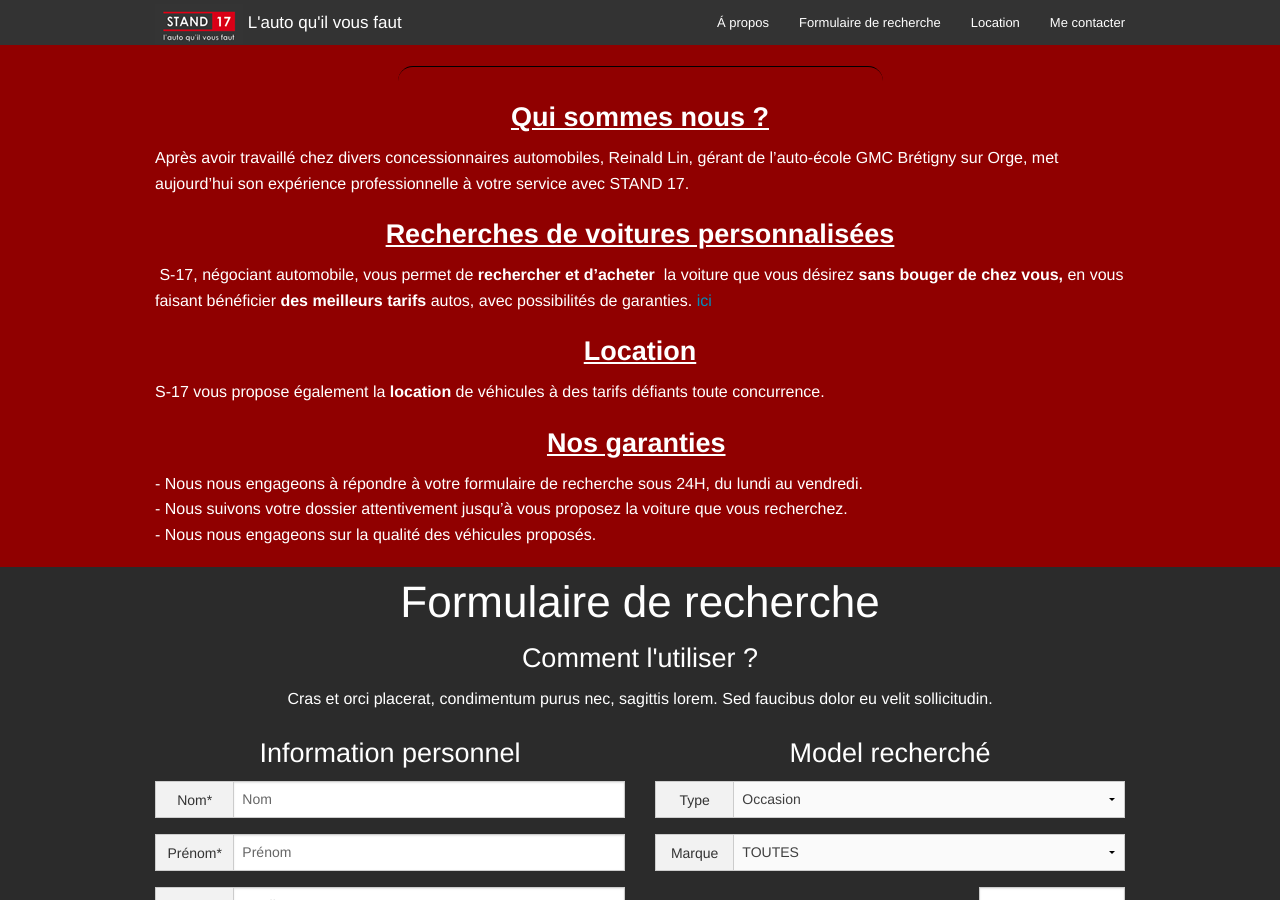
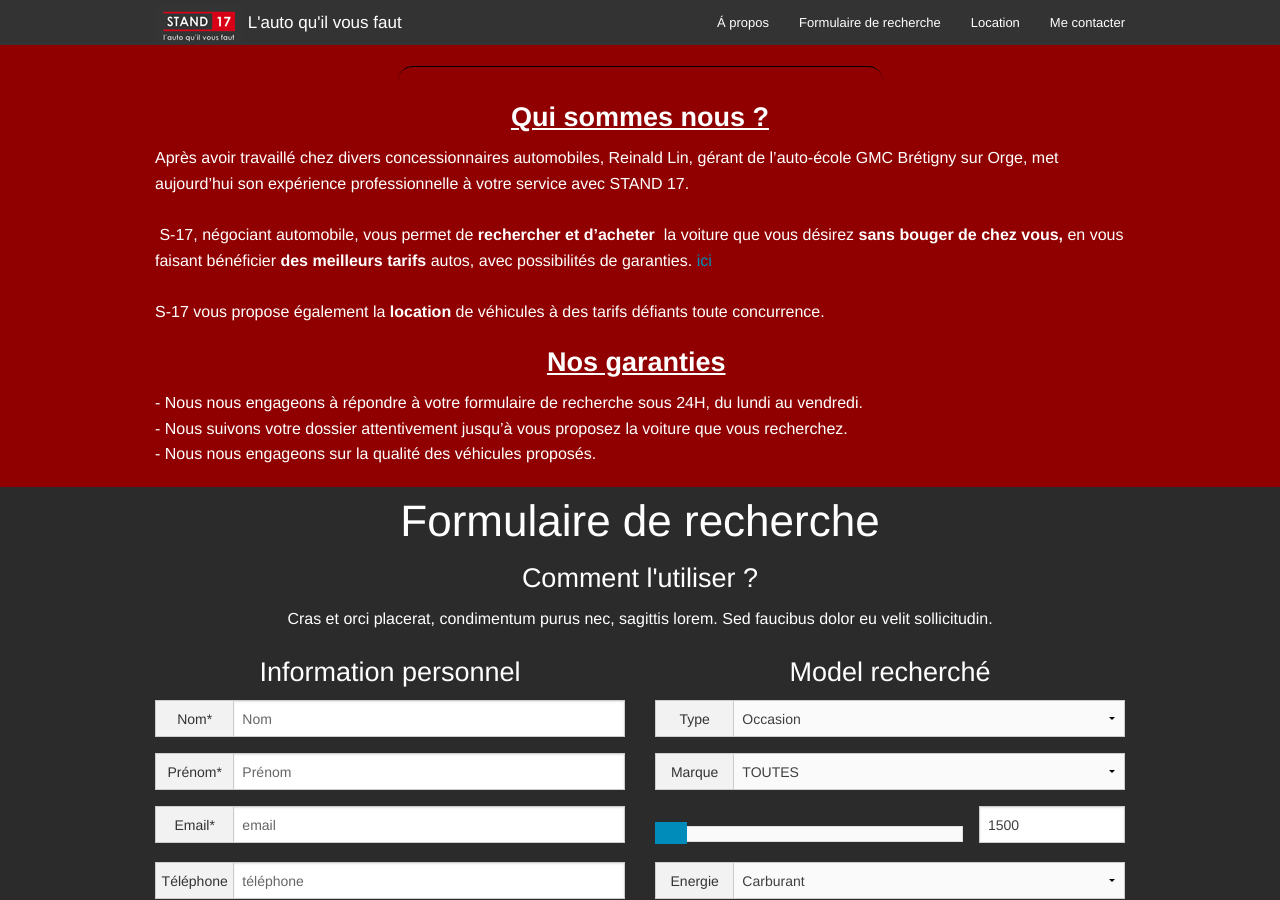
Before and after one commit to Thegeiger/S-17, a Jekyll site: the page built from index.html, in a window 1280 px wide and 900 px high, scrolled down 821 px. Built offline with Jekyll 4.4.1, drawn with Linux system fonts in a browser that asks for light colours.

Commit message:
Updated 'index.html' via CloudCannon

```diff
--- a/index.html
+++ b/index.html
@@ -109,13 +109,13 @@ location:
             <h1 class="text-center editable">À PROPOS DE S-17</h1>
             <hr class="style-seven" />
             <h3 class="text-center editable"><strong><u>Qui sommes nous ?</u></strong></h3>
-            <p class="editable">Apr&egrave;s avoir travaill&eacute; chez divers concessionnaires automobiles, Reinald Lin, g&eacute;rant de l&rsquo;auto-&eacute;cole GMC Br&eacute;tigny sur Orge, met aujourd&rsquo;hui son exp&eacute;rience professionnelle &agrave; votre service avec STAND 17.</p>
-            <h3 class="text-center editable"><strong><u>Recherches de voitures personnalis&eacute;es</u></strong></h3>
-            <p class="editable"><strong></strong>&nbsp;S-17, n&eacute;gociant automobile, vous permet de <strong>rechercher et d&rsquo;acheter</strong>&nbsp; la voiture que vous d&eacute;sirez <strong>sans bouger de chez vous, </strong>en vous faisant b&eacute;n&eacute;ficier<strong> des meilleurs tarifs </strong>autos, avec possibilit&eacute;s de garanties. <a href="https://www.carsontheweb.com/fr-fr/cotw/car/list">ici</a></p>
-            <h3 class="text-center editable"><strong><u>Location</u></strong></h3>
-            <p class="editable">S-17 vous propose &eacute;galement la <strong>location</strong>&nbsp;de v&eacute;hicules &agrave; des tarifs d&eacute;fiants toute concurrence.</p>
+            <p class="editable">Apr&egrave;s avoir travaill&eacute; chez divers concessionnaires automobiles, Reinald Lin, g&eacute;rant de l&rsquo;auto-&eacute;cole GMC Br&eacute;tigny sur Orge, met aujourd&rsquo;hui son exp&eacute;rience professionnelle &agrave; votre service avec STAND 17.<br /><br />&nbsp;S-17, n&eacute;gociant automobile, vous permet de <strong>rechercher et d&rsquo;acheter</strong>&nbsp; la voiture que vous d&eacute;sirez <strong>sans bouger de chez vous, </strong>en vous faisant b&eacute;n&eacute;ficier<strong> des meilleurs tarifs </strong>autos, avec possibilit&eacute;s de garanties. <a href="https://www.carsontheweb.com/fr-fr/cotw/car/list">ici</a><br /><br />S-17 vous propose &eacute;galement la <strong>location</strong>&nbsp;de v&eacute;hicules &agrave; des tarifs d&eacute;fiants toute concurrence.</p>
             <h3 class="text-center editable"><strong><u>Nos garanties</u></strong>&nbsp;</h3>
-            <p class="editable">- Nous nous engageons &agrave; r&eacute;pondre &agrave; votre formulaire de recherche sous 24H, du lundi au vendredi.<br />- Nous suivons votre dossier attentivement jusqu&rsquo;&agrave; vous proposez la voiture que vous recherchez.<br />- Nous nous engageons sur la qualit&eacute; des v&eacute;hicules propos&eacute;s.</p>
+            <p class="editable"><strong></strong>- Nous nous engageons &agrave; r&eacute;pondre &agrave; votre formulaire de recherche sous 24H, du lundi au vendredi.<br />- Nous suivons votre dossier attentivement jusqu&rsquo;&agrave; vous proposez la voiture que vous recherchez.<br />- Nous nous engageons sur la qualit&eacute; des v&eacute;hicules propos&eacute;s.</p>
+            <h3 class="text-center editable"></h3>
+            <p class="editable"></p>
+            <h3 class="text-center editable"></h3>
+            <p class="editable"></p>
           </div>
         </div>
 
```
